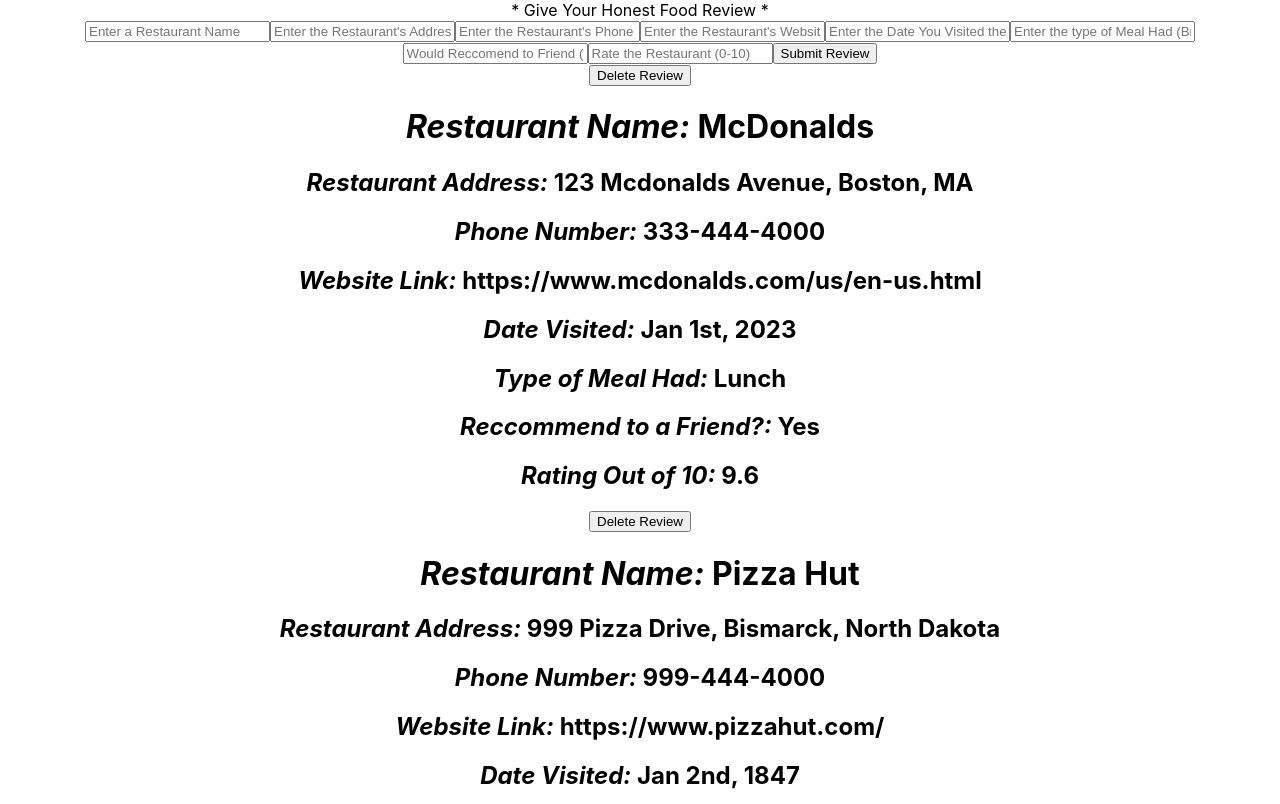
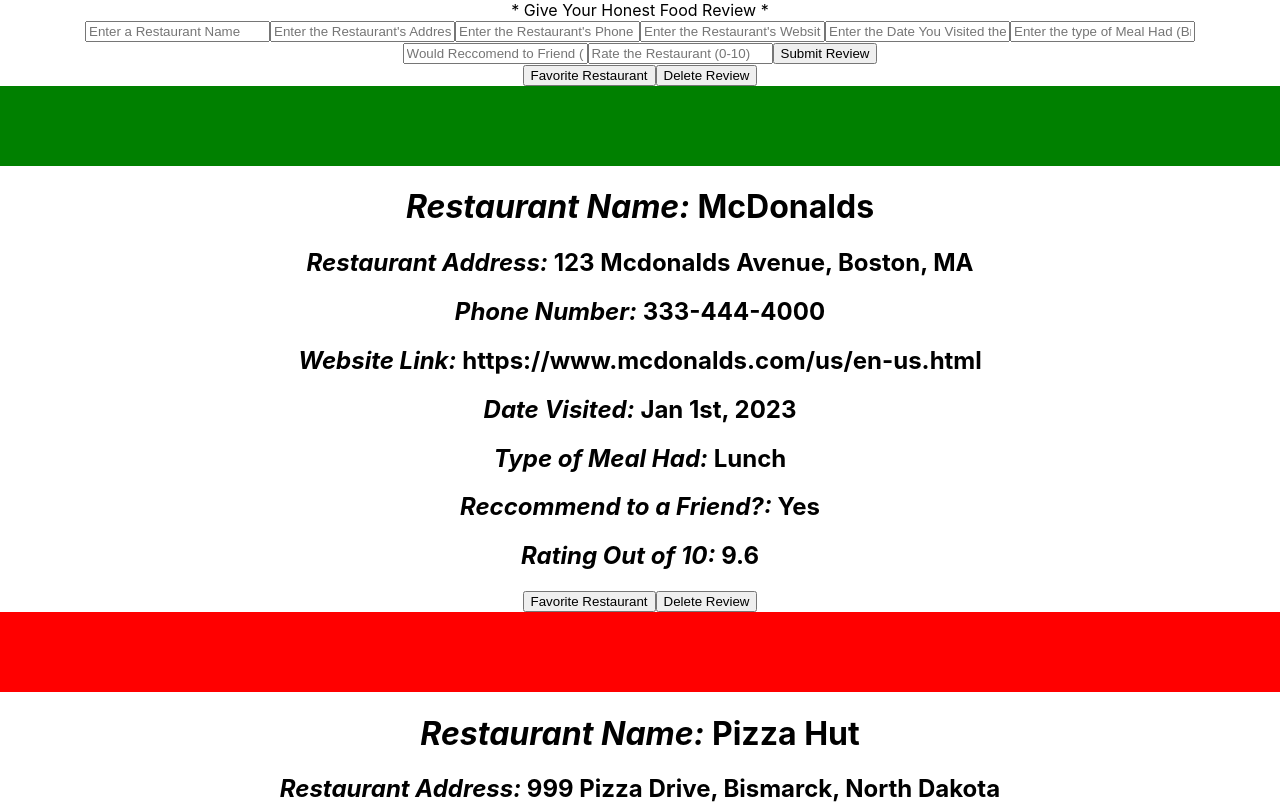
Before and after one commit to danzoboyo10/react-foodie-reviewer, a React (Create React App) app: page / in a window 1280 px wide. Shown: the top 804 px of the page. Built offline with nearby package versions, Linux system fonts and the light colour scheme.

Commit message:
wip: full crud working, need styling now

```diff
--- a/src/App.css
+++ b/src/App.css
@@ -1,3 +1,7 @@
 .App {
   text-align: center;
 }
+
+.reviewRowRight {
+ height: 10vh;
+}
--- a/src/App.js
+++ b/src/App.js
@@ -18,6 +18,7 @@
     typeOfMealHad: "Lunch",
     reccommendToFriend: "Yes",
     ratingOutOfTen: "9.6",
+    favoritedRestaurant: true,
   },
   {
     id: "e2",
@@ -31,6 +32,7 @@
     typeOfMealHad: "Dinner",
     reccommendToFriend: "No",
     ratingOutOfTen: "4.3",
+    favoritedRestaurant: false,
   },
   {
     id: "e3",
@@ -44,6 +46,7 @@
     typeOfMealHad: "Breakfast",
     reccommendToFriend: "No",
     ratingOutOfTen: "4.1",
+    favoritedRestaurant: false,
   },
 ];
 
@@ -115,13 +118,26 @@
       typeOfMealHad: typeOfMealHad,
       reccommendToFriend: reccommendToFriend,
       ratingOutOfTen: ratingOutOfTen,
+      favoritedRestaurant: true,
     };
     setFoodList([...foodList, newFoodReviewList]);
   };
 
   const deleteReview = (id) => {
     setFoodList(foodList.filter((review) => review.id !== id));
-  }
+  };
+
+  const starRestaurant = (id) => {
+    setFoodList(
+      foodList.map((review) => {
+        if (review.id === id) {
+          return { ...review, favoritedRestaurant: false };
+        } else {
+          return review;
+        }
+      })
+    );
+  };
 
   return (
     <div className="App">
@@ -153,6 +169,8 @@
                 reccommendToFriend={review.reccommendToFriend}
                 ratingOutOfTen={review.ratingOutOfTen}
                 deleteReview={deleteReview}
+                starRestaurant={starRestaurant}
+                favoritedRestaurant={review.favoritedRestaurant}
               />
             </div>
           );
--- a/src/FoodReview.js
+++ b/src/FoodReview.js
@@ -4,7 +4,17 @@
   return (
     <div className="reviewsContainer">
       <div className="reviewBtnsContainer">
-        <button onClick={() => props.deleteReview(props.id)}> Delete Review </button>
+        <button onClick={() => props.starRestaurant(props.id)}>
+          Favorite Restaurant
+        </button>
+        <button onClick={() => props.deleteReview(props.id)}>
+          Delete Review
+        </button>
+      </div>
+      <div className="reviewRowRight"
+           style={{backgroundColor: props.favoritedRestaurant ? "green" : "red"}}
+
+      >
 
 
       </div>
```
